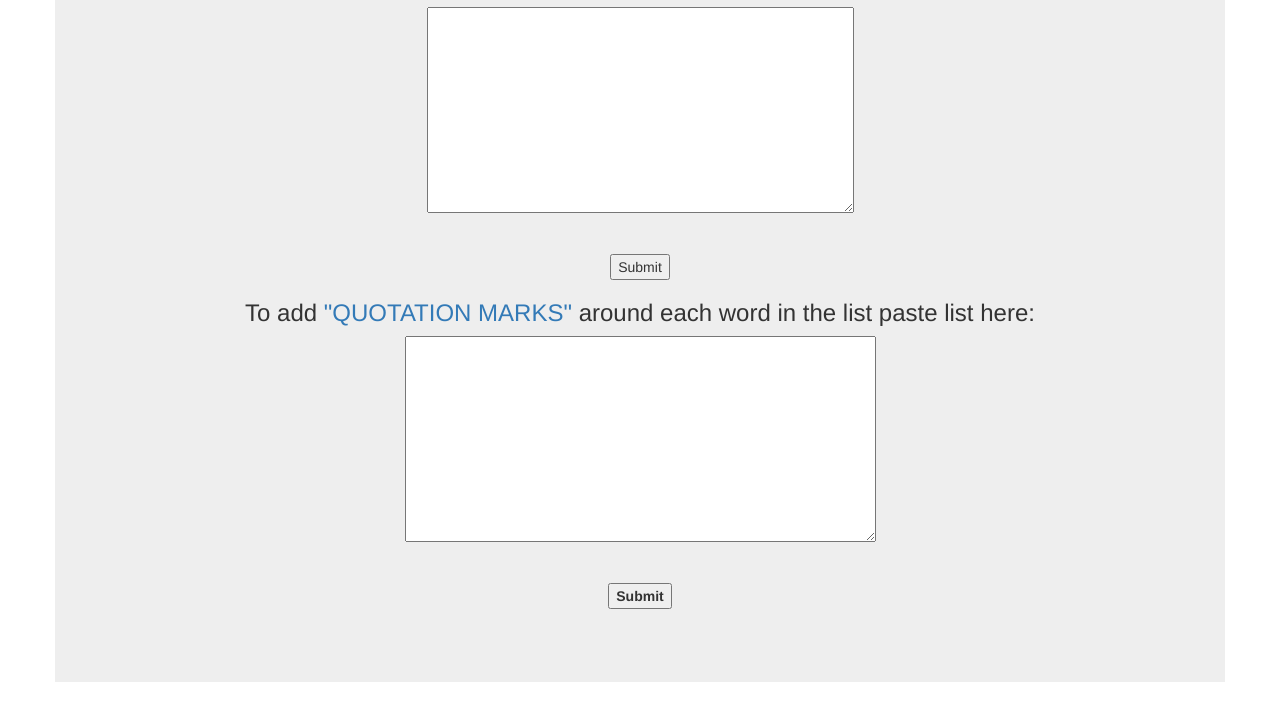
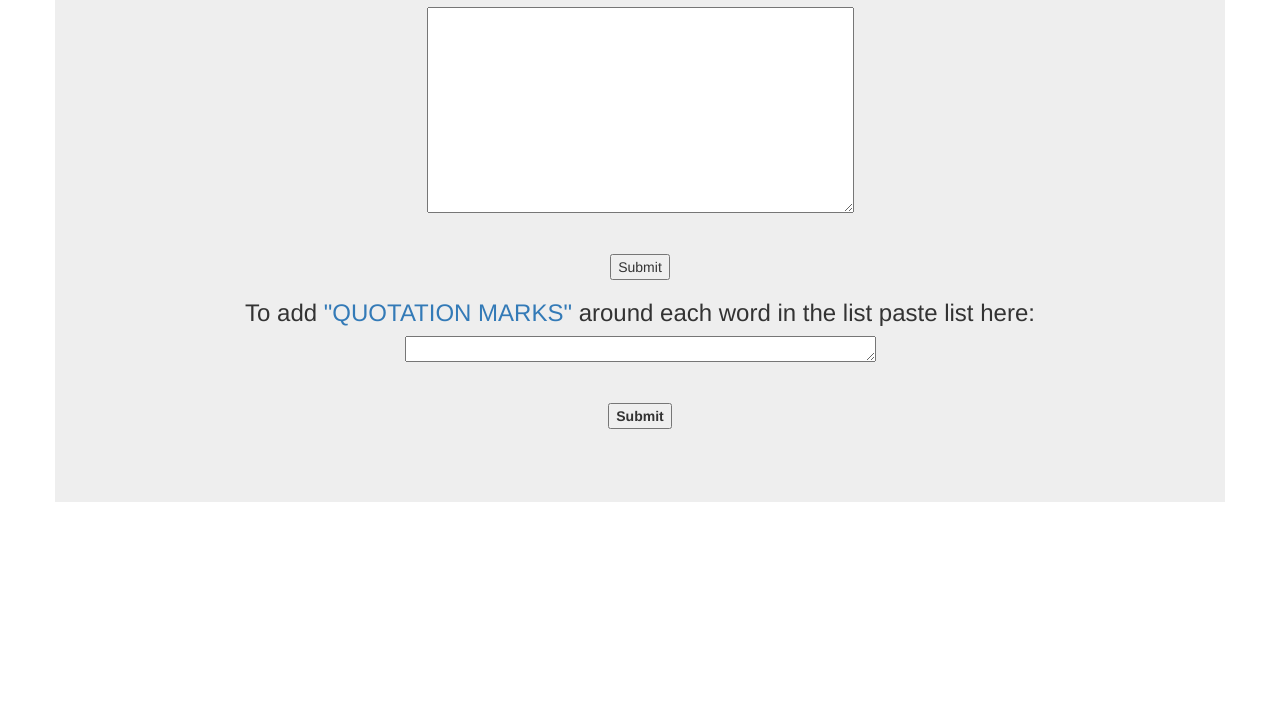
Before and after one commit to Gurneet55/Keyword-List, a plain HTML site: page index.html in a window 1280 px wide. Shown: the part 187-899 px from the top of the page. After the commit the page ends 800 px from the top, so only its background shows below. Drawn offline with nearby package versions, Linux system fonts and the light colour scheme.

Commit message:
Update index.html

```diff
--- a/index.html
+++ b/index.html
@@ -21,7 +21,7 @@
     <div id="quotation div">
         <h3> To add <span class="fw-bold text-primary">"QUOTATION MARKS"</span>  around each word in the list paste list here:</h3>
     <label for="browser">
-        <textarea id="uniqueID" name="paragraph_text" cols="50" rows="10"></textarea>
+        <textarea id="uniqueID" name="paragraph_text" cols="50" rows="1"></textarea>
         <!-- <input type="text" name="name" id="uniqueID" size="100"> -->
         <hr>
         <button onclick="myFunction()">Submit</button>
```
